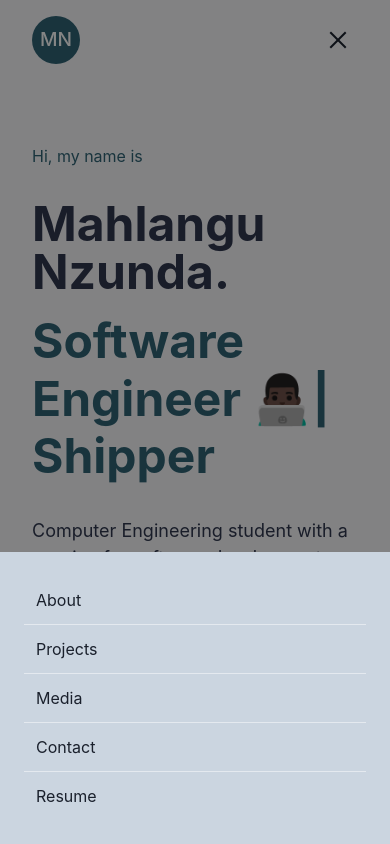
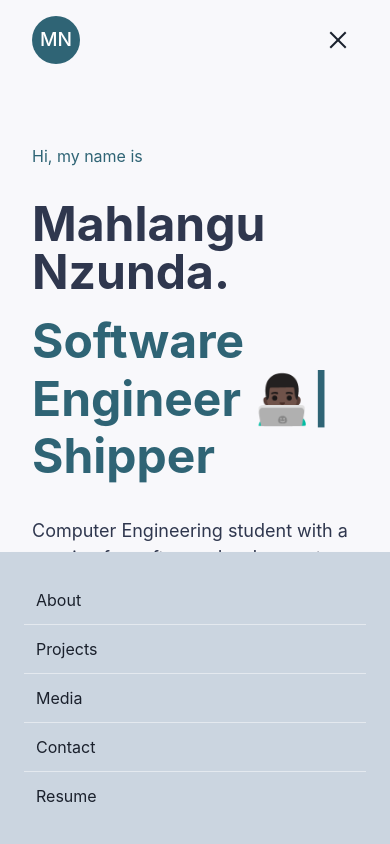
Before and after one commit to unclebinary1001/my-home, a Next.js app in the folder my-portfolio/: page / in a window 390 px wide. Both pictures are taken after a click on the button 337 px from the left and 40 px from the top of the page. Shown: the top 844 px of the page. Built offline with nearby package versions, Linux system fonts and the light colour scheme.

Commit message:
remove drawer overlay

```diff
--- a/my-portfolio/components/navbar.tsx
+++ b/my-portfolio/components/navbar.tsx
@@ -2,6 +2,7 @@
 
 import {
   Flex,
+  Box,
   WrapItem,
   Text,
   Spacer,
@@ -22,7 +23,6 @@ import { useEffect } from "react";
 
 function MobileNavMenu() {
   const menu = useDisclosure();
-
   const breakpoint = useBreakpointValue({ base: true, md: false });
 
   useEffect(() => {
@@ -30,6 +30,13 @@ function MobileNavMenu() {
       menu.onClose();
     }
   }, [breakpoint, menu]);
+
+  const scrollToDiv = (divId: string) => {
+    const div = document.getElementById(divId);
+    if (div) {
+      div.scrollIntoView({ behavior: 'smooth' });
+    }
+  };
 
   return (
     <>
@@ -45,10 +52,10 @@ function MobileNavMenu() {
         type="button"
         onClick={menu.onOpen}
       >
-        {menu.isOpen ? <CloseIcon /> : <HamburgerMenuIcon />}
+        {menu.isOpen ? <CloseIcon z={2}/> : <HamburgerMenuIcon />}
       </Center>
-      <Drawer isOpen={menu.isOpen} onClose={menu.onClose} placement="bottom">
-        <DrawerOverlay />
+      <Drawer isOpen={menu.isOpen} size={'xl'} onClose={menu.onClose} placement="bottom">
+        {/* <DrawerOverlay /> */}
         <DrawerContent id="nav-menu" bg="gray.300" padding="6">
           <Stack
             divider={<StackDivider borderColor="whiteAlpha.600" />}
@@ -56,7 +63,7 @@ function MobileNavMenu() {
             aria-label="Main navigation"
             spacing="0"
           >
-            <Link padding="3" fontFamily="heading" href="#about">
+            <Link padding="3" onClick={(event) => {event.preventDefault; scrollToDiv("about"); menu.onClose()}}>
               <Text>About</Text>
             </Link>
             <Link padding="3" href="#projects">
@@ -64,7 +71,7 @@ function MobileNavMenu() {
             </Link>
             <Text padding="3">Media</Text>
             <Text padding="3">Contact</Text>
-            <Link padding="3" href="/resume.pdf">
+            <Link padding="3" href="/resume.pdf" onClick={ () => menu.onClose()}>
               Resume
             </Link>
           </Stack>
@@ -76,7 +83,7 @@ function MobileNavMenu() {
 
 export default function Navbar() {
   return (
-    <>
+    <Box>
       <Flex as={"header"} alignItems={"center"} py={4} mb={16}>
         <WrapItem>
           <Avatar
@@ -103,6 +110,6 @@ export default function Navbar() {
         </Link>
         <MobileNavMenu />
       </Flex>
-    </>
+    </Box>
   );
 }
```
